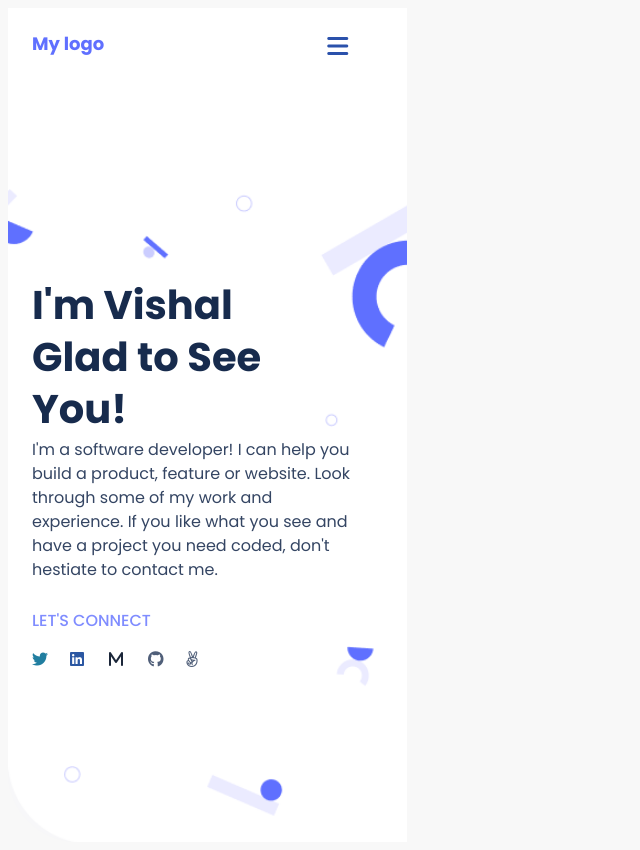
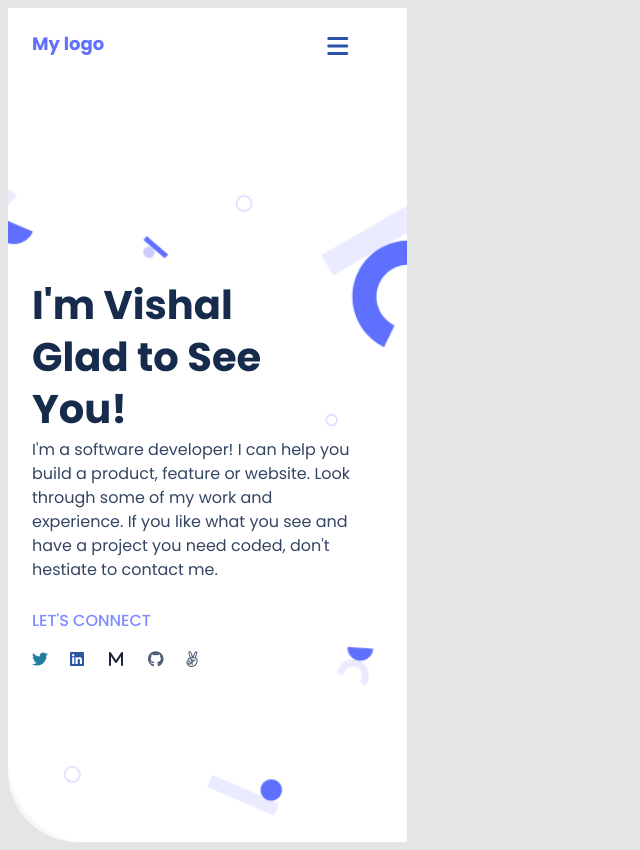
Before and after one commit to Vishal30M/Portfolio-Website, a website: page index.html in a window 1280 px wide. Shown: the whole page, without its empty margins (0-640 px from the left). Drawn offline with Linux system fonts and the light colour scheme.

Commit message:
update style.css

```diff
--- a/style.css
+++ b/style.css
@@ -7,7 +7,7 @@
 }
 
 body {
-  background: #e5e5e53b;
+  background: #e5e5e5;
 }
 
 header {
```
